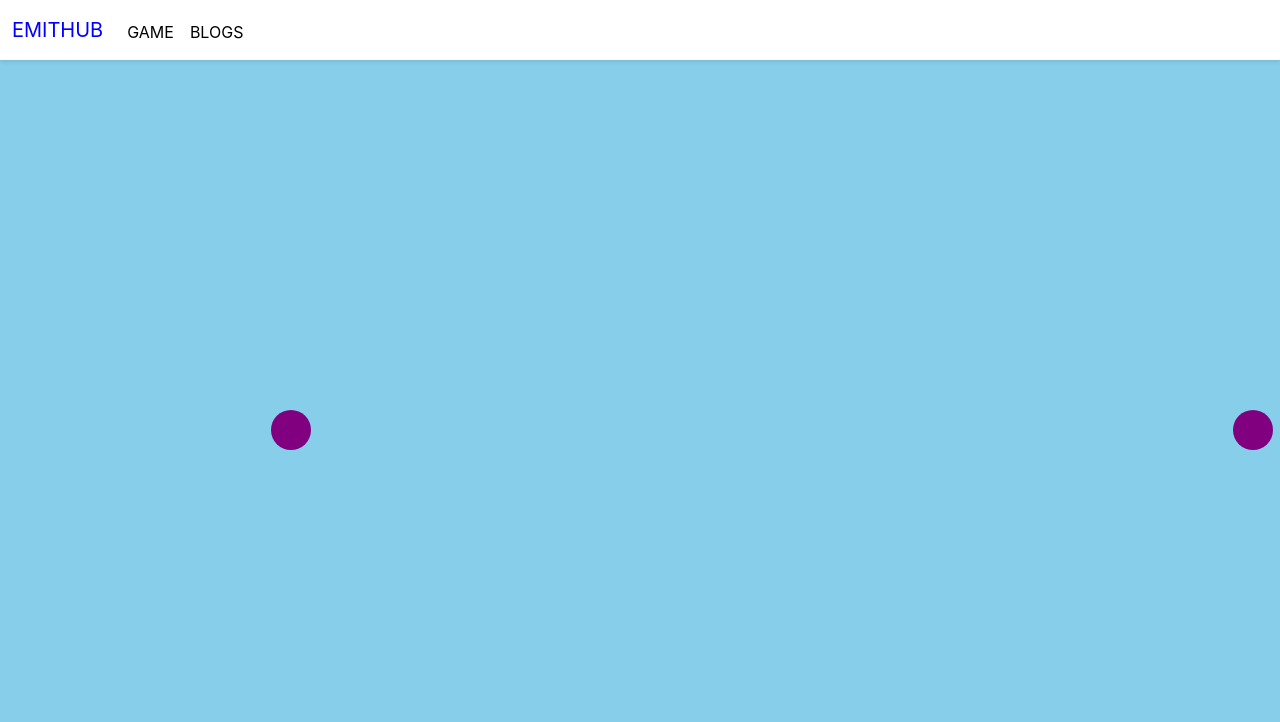
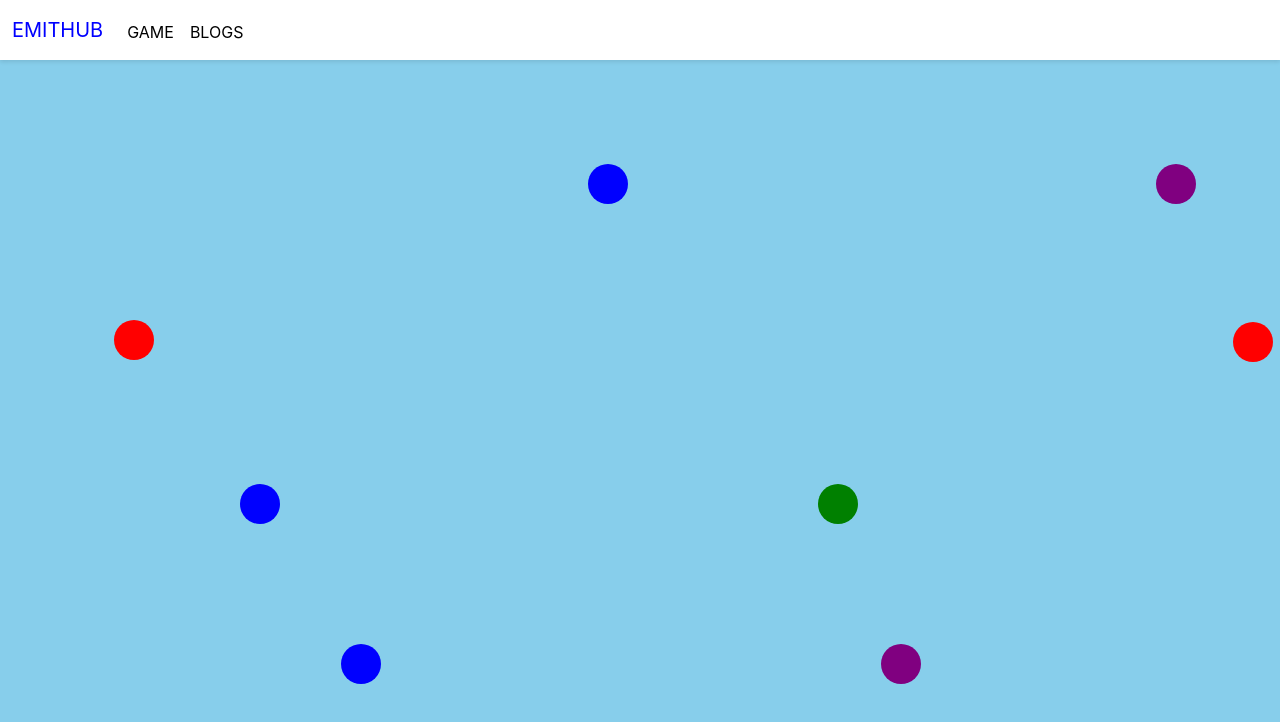
Before and after one commit to ageraustine/nasa-space-app, a React (Create React App) app: page /game in a window 1280 px wide. Shown: the top 722 px of the page. Built offline with nearby package versions, Linux system fonts and the light colour scheme.

Commit message:
bubble pop logic

```diff
--- a/src/pages/Bubble.css
+++ b/src/pages/Bubble.css
@@ -2,7 +2,6 @@
     width: 40px;
     height: 40px;
     border-radius: 50%;
-    background-color: purple;
     position: absolute;
     cursor: pointer;
   }
--- a/src/pages/Bubble.jsx
+++ b/src/pages/Bubble.jsx
@@ -1,15 +1,16 @@
-import React from 'react';
-import './Bubble.css';
+import React from "react";
+import "./Bubble.css";
 
-const Bubble = ({ id, x, y, popped, onClick }) => {
+const Bubble = ({ id, x, y, popped, onClick, color }) => {
   const bubbleStyle = {
     left: `${x}px`,
     top: `${y}px`,
+    backgroundColor: color,
   };
 
   return (
     <div
-      className={`bubble ${popped ? 'popped' : ''}`}
+      className={`bubble ${popped ? "popped" : ""}`}
       style={bubbleStyle}
       onClick={() => onClick(id)}
     ></div>
--- a/src/pages/GamePage.jsx
+++ b/src/pages/GamePage.jsx
@@ -6,15 +6,8 @@ class GamePage extends Component {
     super();
     this.state = {
       bubbles: [],
-      pinAngle: 0,
     };
   }
-
-  handlePinClick = () => {
-    // Increment the pin angle on each click (you can adjust the step)
-    const newAngle = this.state.pinAngle + 10;
-    this.setState({ pinAngle: newAngle });
-  };
 
   componentDidMount() {
     // Generate initial bubbles
@@ -24,13 +17,14 @@ class GamePage extends Component {
     this.startBubbleMovement();
   }
 
-  // Function to generate a new bubble
   generateBubble = () => {
+    const bubbleColors = ["red", "blue", "green", "purple"];
     const bubble = {
       id: Date.now(),
       x: Math.random() * window.innerWidth,
       y: window.innerHeight,
       popped: false,
+      color: bubbleColors[Math.floor(Math.random() * bubbleColors.length)],
     };
 
     this.setState((prevState) => ({
@@ -41,7 +35,7 @@ class GamePage extends Component {
   // Function to generate bubbles periodically
   generateBubbles = () => {
     this.generateBubble();
-    setTimeout(this.generateBubbles, 2000); // Adjust the interval as needed
+    setTimeout(this.generateBubbles, 2000);
   };
 
   // Function to update bubble positions
@@ -49,30 +43,42 @@ class GamePage extends Component {
     this.setState((prevState) => ({
       bubbles: prevState.bubbles.map((bubble) => ({
         ...bubble,
-        y: bubble.y - 5, // Adjust the speed as needed
+        y: bubble.y - 2,
       })),
     }));
   };
 
   handleBubbleClick = (id) => {
-    // Mark the clicked bubble as popped
+    // Find the clicked bubble and mark it as popped
     const bubbles = this.state.bubbles.map((bubble) =>
       bubble.id === id ? { ...bubble, popped: true } : bubble
     );
+
     this.setState({ bubbles });
 
-    // Display some info on the screen (you can replace this with your own logic)
-    alert("You popped a bubble!");
+    // Delay the removal of the clicked bubble to allow time for animation
+    setTimeout(() => {
+      this.removeBubble(id);
+    }, 1000); // Adjust the delay as needed for your animation duration
+  };
+
+  removeBubble = (id) => {
+    // Remove the clicked bubble from the state
+    const updatedBubbles = this.state.bubbles.filter(
+      (bubble) => bubble.id !== id
+    );
+    this.setState({ bubbles: updatedBubbles });
   };
 
   // Function to start the bubble movement timer
   startBubbleMovement = () => {
-    setInterval(this.moveBubbles, 50); // Adjust the interval as needed
+    setInterval(this.moveBubbles, 50);
   };
 
   render() {
     return (
-      <div className="vh-100" style={{backgroundColor:'skyblue'}}>
+      <div className="vh-100" style={{ backgroundColor: "skyblue" }}>
+        <div className="w-95">
           {this.state.bubbles.map((bubble) => (
             <Bubble
               key={bubble.id}
@@ -81,9 +87,10 @@ class GamePage extends Component {
               y={bubble.y}
               popped={bubble.popped}
               onClick={this.handleBubbleClick}
-            pinAngle={this.state.pinAngle}
+              color={bubble.color}
             />
           ))}
+        </div>
       </div>
     );
   }
```
Lines whose indentation alone changed are shown as unchanged.
